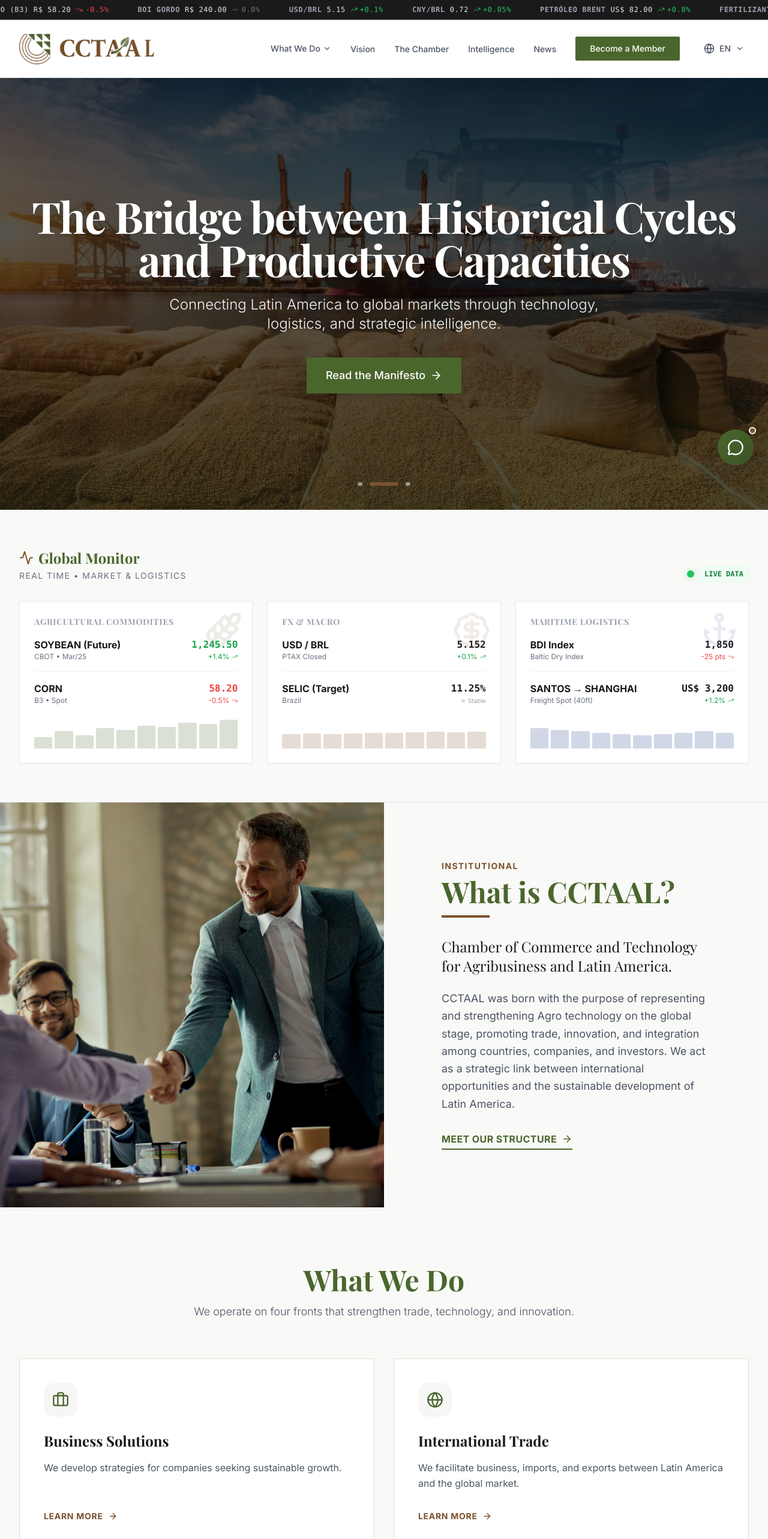
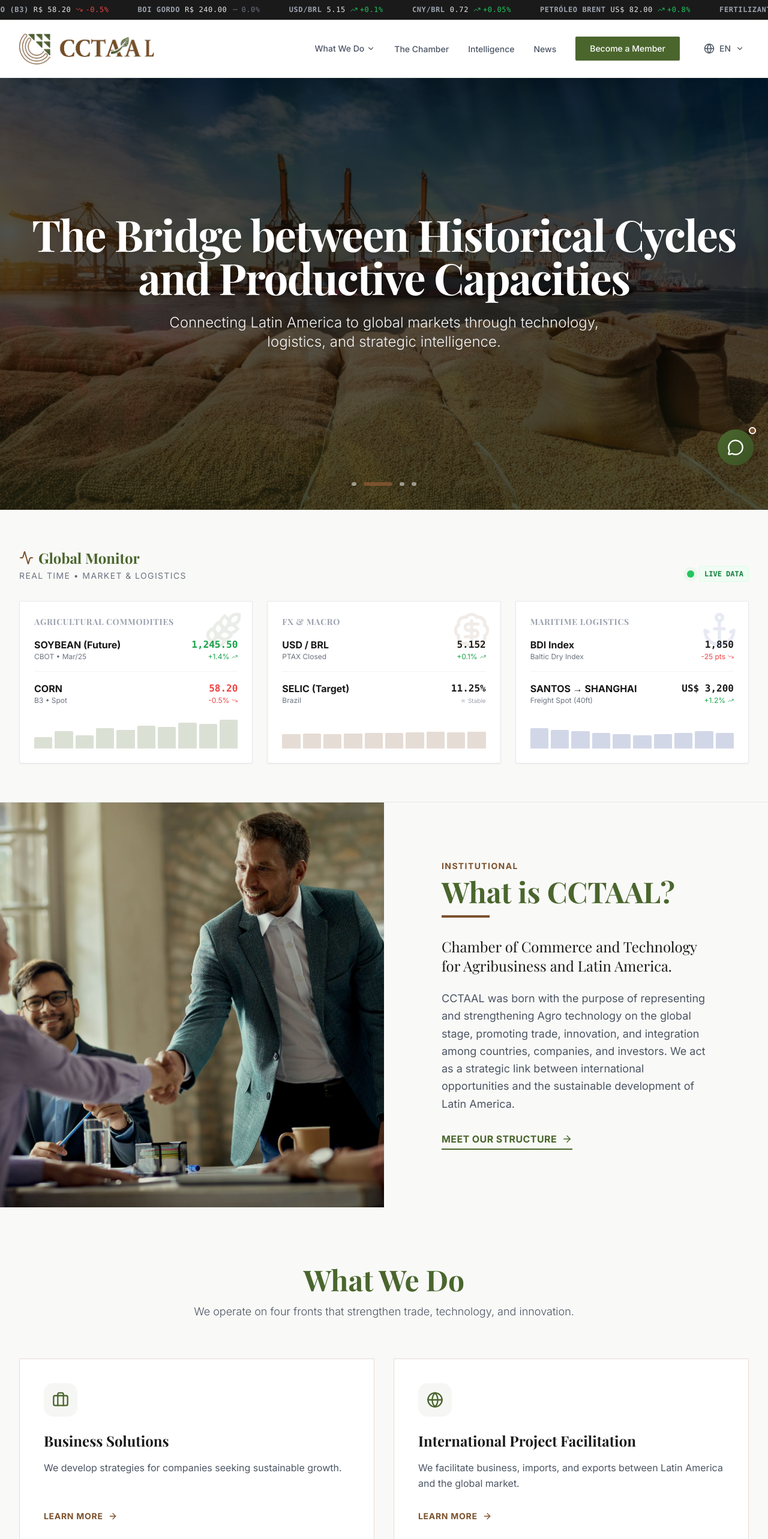
Before and after one commit to caiolacerdamt/cctaal, a React (Vite) app: page / in a window 1280 px wide. Shown: the top 2566 px of the page at 60% size. Built offline with nearby package versions, Linux system fonts and the light colour scheme; a web font is replaced by a local one.

Commit message:
update: Rename International Trade to Project Facilitation, update carousel and copy

```diff
--- a/public/locales/en/translation.json
+++ b/public/locales/en/translation.json
@@ -4,7 +4,7 @@
     "nav": {
         "what_we_do": "What We Do",
         "business_solutions": "Business Solutions",
-        "international_trade": "International Trade",
+        "international_trade": "International Project Facilitation",
         "tech_innovation": "Technology & Innovation",
         "market_intelligence": "Market Intelligence",
         "vision": "Vision",
@@ -55,7 +55,7 @@
                 "text": "We develop strategies for companies seeking sustainable growth."
             },
             "trade": {
-                "title": "International Trade",
+                "title": "International Project Facilitation",
                 "text": "We facilitate business, imports, and exports between Latin America and the global market."
             },
             "tech": {
@@ -322,7 +322,7 @@
     },
     "trade_page": {
         "hero": {
-            "title": "International Trade",
+            "title": "International Project Facilitation",
             "subtitle": "Connecting Latin America to the World.",
             "overview_title": "Negotiation and International Representation",
             "main_text": "We operate with solidity and credibility in the intermediation of agricultural commodities, uniting producers, exporters, and global buyers. Our operation integrates market knowledge, strategic negotiation, and efficient contract management."
--- a/public/locales/es/translation.json
+++ b/public/locales/es/translation.json
@@ -4,7 +4,7 @@
     "nav": {
         "what_we_do": "Lo que hacemos",
         "business_solutions": "Soluciones Empresariales",
-        "international_trade": "Comercio Internacional",
+        "international_trade": "Viabilización de Proyectos Internacionales",
         "tech_innovation": "Tecnología e Innovación",
         "market_intelligence": "Inteligencia de Mercado",
         "vision": "Visión",
@@ -55,7 +55,7 @@
                 "text": "Desarrollamos estrategias para empresas que buscan crecimiento sostenible."
             },
             "trade": {
-                "title": "Comercio Internacional",
+                "title": "Viabilización de Proyectos Internacionales",
                 "text": "Facilitamos negocios, importaciones y exportaciones entre América Latina y el mercado global."
             },
             "tech": {
@@ -322,7 +322,7 @@
     },
     "trade_page": {
         "hero": {
-            "title": "Comercio Internacional",
+            "title": "Viabilización de Proyectos Internacionales",
             "subtitle": "Conectando América Latina al Mundo.",
             "overview_title": "Negociación y Representación Internacional",
             "main_text": "Actuamos con solidez y credibilidad en la intermediación de commodities agrícolas, uniendo productores, exportadores y compradores globales. Nuestra operación integra conocimiento de mercado, negociación estratégica y gestión eficiente de contratos."
--- a/public/locales/pt/translation.json
+++ b/public/locales/pt/translation.json
@@ -4,7 +4,7 @@
     "nav": {
         "what_we_do": "O que fazemos",
         "business_solutions": "Soluções Empresariais",
-        "international_trade": "Comércio Internacional",
+        "international_trade": "Viabilização de Projetos Internacionais",
         "tech_innovation": "Tecnologia & Inovação",
         "market_intelligence": "Inteligência de Mercado",
         "vision": "Visão (Manifesto)",
@@ -43,7 +43,7 @@
         "label": "Institucional",
         "title": "O que é a CCTAAL?",
         "subtitle": "Câmara de Comércio e Tecnologia do Agro da América Latina.",
-        "description": "A CCTAAL nasceu com o propósito de representar e fortalecer a tecnologia do Agro no cenário global, promovendo comércio, inovação e integração entre países, empresas e investidores. Atuamos como elo estratégico entre oportunidades internacionais e o desenvolvimento sustentável da América Latina.",
+        "description": "A CCTAAL nasceu com o propósito de representar e fortalecer a tecnologia do Agro no cenário global, promovendo viabilização, inovação e integração entre países, empresas e investidores. Atuamos como elo estratégico entre oportunidades internacionais e o desenvolvimento sustentável da América Latina.",
         "cta": "Conheça Nossa Estrutura"
     },
     "what_we_do": {
@@ -55,7 +55,7 @@
                 "text": "Desenvolvemos estratégias para empresas que buscam crescer de forma sustentável."
             },
             "trade": {
-                "title": "Comércio Internacional",
+                "title": "Viabilização de Projetos Internacionais",
                 "text": "Facilitamos negócios, importações e exportações entre a América Latina e o mercado global."
             },
             "tech": {
@@ -322,7 +322,7 @@
     },
     "trade_page": {
         "hero": {
-            "title": "Comércio Internacional",
+            "title": "Viabilização de Projetos Internacionais",
             "subtitle": "Conectando a América Latina ao Mundo.",
             "overview_title": "Negociação e Representação Internacional",
             "main_text": "Atuamos com solidez e credibilidade na intermediação de commodities agrícolas, unindo produtores, exportadores e compradores globais. Nossa operação integra conhecimento de mercado, negociação estratégica e gestão eficiente de contratos."
--- a/public/locales/zh/translation.json
+++ b/public/locales/zh/translation.json
@@ -4,7 +4,7 @@
     "nav": {
         "what_we_do": "我们的业务",
         "business_solutions": "商业解决方案",
-        "international_trade": "国际贸易",
+        "international_trade": "国际项目促进",
         "tech_innovation": "技术与创新",
         "market_intelligence": "市场情报",
         "vision": "愿景",
@@ -55,7 +55,7 @@
                 "text": "我们为寻求可持续增长的企业制定战略。"
             },
             "trade": {
-                "title": "国际贸易",
+                "title": "国际项目促进",
                 "text": "我们促进拉丁美洲与全球市场之间的业务、进出口。"
             },
             "tech": {
@@ -322,7 +322,7 @@
     },
     "trade_page": {
         "hero": {
-            "title": "国际贸易",
+            "title": "国际项目促进",
             "subtitle": "连接拉丁美洲与世界。",
             "overview_title": "谈判与国际代理",
             "main_text": "我们在农产品大宗商品中介方面行动稳健可靠，联合生产者、出口商和全球买家。我们的运营整合了市场知识、战略谈判和高效合同管理。"
--- a/src/App.tsx
+++ b/src/App.tsx
@@ -1,7 +1,7 @@
 import { BrowserRouter as Router, Routes, Route, Navigate } from 'react-router-dom';
 import Layout from './components/Layout';
 import Home from './pages/Home';
-import Manifesto from './pages/Manifesto';
+// import Manifesto from './pages/Manifesto';
 import Intelligence from './pages/Intelligence';
 import Contact from './pages/Contact';
 
@@ -25,7 +25,7 @@ function App() {
       <Layout>
         <Routes>
           <Route path="/" element={<Home />} />
-          <Route path="/manifesto" element={<Manifesto />} />
+          {/* <Route path="/manifesto" element={<Manifesto />} /> */}
           <Route path="/intelligence" element={<Intelligence />} />
           <Route path="/contact" element={<Contact />} />
           <Route path="/camara" element={<Chamber />} />
--- a/src/components/Header.tsx
+++ b/src/components/Header.tsx
@@ -24,7 +24,7 @@ const Header = () => {
                 { name: t('nav.market_intelligence'), href: '/market-intelligence' },
             ]
         },
-        { name: t('nav.vision'), href: '/manifesto' },
+        // { name: t('nav.vision'), href: '/manifesto' },
         { name: t('nav.chamber'), href: '/camara' },
         { name: t('nav.intelligence'), href: '/intelligence' },
         { name: t('nav.news'), href: '/noticias' },
--- a/src/components/Hero.tsx
+++ b/src/components/Hero.tsx
@@ -1,7 +1,7 @@
 import { useState, useEffect } from 'react';
 import { motion, AnimatePresence } from 'framer-motion';
-import { Link } from 'react-router-dom';
-import { ArrowRight } from 'lucide-react';
+// import { Link } from 'react-router-dom';
+// import { ArrowRight } from 'lucide-react';
 import { useTranslation, Trans } from 'react-i18next';
 
 const Hero = () => {
@@ -10,8 +10,9 @@ const Hero = () => {
 
     const heroImages = [
         "/hero-carousel-1-v2.jpg",
-        "/hero-carousel-2.jpg",
-        "/hero-carousel-3-v2.jpg"
+        "/hero-carousel-replacement.jpg",
+        "/hero-carousel-3-v2.jpg",
+        "/hero-carousel-4.jpg"
     ];
 
     useEffect(() => {
@@ -52,10 +53,10 @@ const Hero = () => {
                     {t('hero.subtitle')}
                 </p>
                 <div className="flex flex-col sm:flex-row justify-center gap-4">
-                    <Link to="/manifesto" className="group bg-[#4a662d] hover:bg-[#3d5425] text-white px-8 py-4 rounded-sm font-medium text-lg transition-all flex items-center justify-center gap-2 shadow-lg hover:shadow-xl hover:-translate-y-1">
+                    {/* <Link to="/manifesto" className="group bg-[#4a662d] hover:bg-[#3d5425] text-white px-8 py-4 rounded-sm font-medium text-lg transition-all flex items-center justify-center gap-2 shadow-lg hover:shadow-xl hover:-translate-y-1">
                         {t('hero.cta_manifesto')}
                         <ArrowRight className="w-5 h-5 group-hover:translate-x-1 transition-transform" />
-                    </Link>
+                    </Link> */}
                 </div>
             </div>
 
```
Also changed, not shown: public/hero-carousel-4.jpg (added), public/hero-carousel-replacement.jpg (added).
